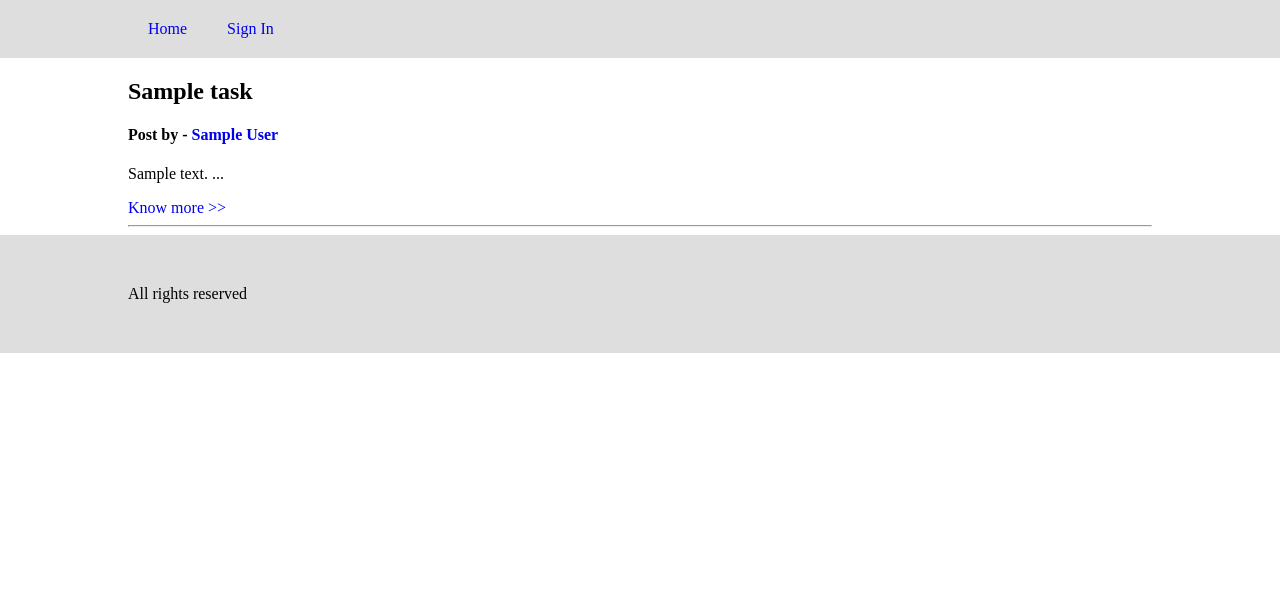
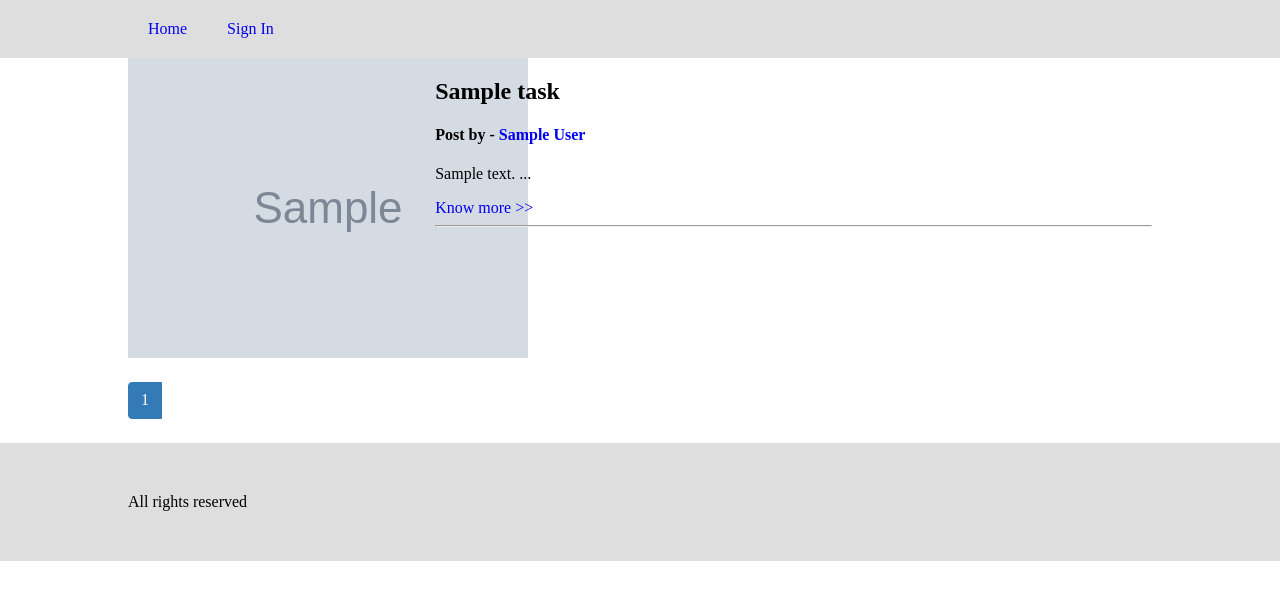
Before and after one commit to MasnykTaras/blog, a PHP site: page / in a window 1280 px wide. Shown: the top 600 px of the page. Run offline with PHP 8.4, Linux system fonts and the light colour scheme; tables that the repository leaves empty or names only in its code hold one stand-in row (values such as "Sample post"); grey boxes marked "Sample" are stand-in pictures; some libraries are stand-ins or nearby versions.

Commit message:
fixed pagination and upload file

```diff
--- a/components/Pagination.php
+++ b/components/Pagination.php
@@ -27,9 +27,9 @@
 
 			$view = '<ul class="pagination">';
 
-			for ($page = $limits[0]; $page  < $limits[1]; $page++) {
+			for ($page = $limits[0]; $page  <= $limits[1]; $page++) {
 				if($page == $this->currentPage){
-					$links .= '<li class="active">' . $page . '</li>';
+					$links .= '<li class="active"><a href="#">' . $page . '</a></li>';
 				}else{
 					$links .= $this->getLinks($page);
 				}
@@ -54,8 +54,8 @@
 			$currentUri = rtrim($_SERVER['REQUEST_URI'], '/') . '/';
 			$currentUri = preg_replace('~/page-[0-9]+~', '', $currentUri);
 
-			$view = '<li><a href="' . $currentUri . $this->index . $page . '">' . $text . '</a></li>';
-			return $view;
+			return '<li><a href="' . $currentUri . $this->index . $page . '">' . $text . '</a></li>';
+
 		}
 		private function limits()
 		{
@@ -64,7 +64,7 @@
 			$start = $left > 0 ? $left : 1;
 
 			if($start + self::MAXLINK <= $this->amountPage){
-				$end = $star > 1 ? $start +self::MAXLINK : self::MAXLINK;
+				$end = $star > 1 ? $start + self::MAXLINK : self::MAXLINK;
 			}else{
 				$end = $this->amountPage;
 				$start = $this->amountPage - self::MAXLINK > 0 ? $this->amountPage - self::MAXLINK : 1;
--- a/controllers/TaskController.php
+++ b/controllers/TaskController.php
@@ -42,7 +42,6 @@ class TaskController
         if(isset($_POST['submit'])){
            $subject = $_POST['subject'];
            $content = $_POST['content'];
-           $photo = $_POST['file'];
 
            $errors = false;
            if(!Task::checkSubject($subject)){
@@ -51,6 +50,8 @@ class TaskController
 
            $userId = User::checkLogged();
            if($errors == false){
+                $photo = Task::uploadFile();
+
                 $result = Task::addTask($subject, $content, $photo, $userId);
 
             }
--- a/models/Task.php
+++ b/models/Task.php
@@ -1,7 +1,9 @@
 <?php
 class Task
 {
-	const TASK_PER_PAGE = 1;
+	const TASK_PER_PAGE = 2;
+	const MAX_WIDTH = 320;
+    const MAX_HEIGHT = 240;
 	public static function viewAll($currentPage = 1)
 	{
 		$limit = self::TASK_PER_PAGE;
@@ -56,7 +58,7 @@ class Task
 		$result->bindParam(':subject', $subject, PDO::PARAM_STR);
 		$result->bindParam(':content', $content, PDO::PARAM_STR);
 		$result->bindParam(':id', $id, PDO::PARAM_INT);
-		$result->bindParam(':photo', $file, PDO::PARAM_STR);
+		$result->bindParam(':photo', $photo, PDO::PARAM_STR);
 
 		return $result->execute();
 	}
@@ -139,4 +141,75 @@ class Task
 		$result->setFetchMode(PDO::FETCH_ASSOC);
         return $result->fetch();
 	}
+	public static function uploadFile()
+		{
+
+			if (is_uploaded_file($_FILES["image"]["tmp_name"])){
+
+				Task::resize($_FILES["image"]["tmp_name"],$_FILES["image"]['name']);
+				if (!file_exists(ROOT.'/uploaded/')) {
+				    mkdir(ROOT.'/uploaded/', 0777, true);
+				}
+                  move_uploaded_file($_FILES["image"]["tmp_name"], ROOT.'/uploaded/'.$_FILES["image"]['name']);
+            }
+             return $_FILES["image"]['name'];
+		}
+		private static function resize($imageFile, $imageName)
+		{
+			list($originWidth, $originHeight) = getimagesize($imageFile);
+
+			if($originWidth > Task::MAX_WIDTH || $originHeight > Task::MAX_HEIGHT){
+
+				$extended = explode('.',strtolower($imageName));
+
+		    	$ratio = $originWidth/$originHeight;
+
+				$height = Task::MAX_WIDTH;
+				$width = Task::MAX_HEIGHT;
+
+		    	if((Task::MAX_WIDTH / Task::MAX_HEIGHT) > $ratio){
+
+		    		$width = Task::MAX_HEIGHT * $ratio;
+
+		    	}else{
+
+		    		$height = Task::MAX_WIDTH / $ratio;
+		    	}
+
+				$image = '';
+		    	if($extended[1] == 'git'){
+
+		    		$image = imagecreatefromgif($imageFile);
+
+		    	}else if($extended[1] == 'png'){
+
+		    		$image = imagecreatefrompng($imageFile);
+
+		    	}else{
+
+		    		$image = imagecreatefromjpeg($imageFile);
+		    	}
+
+		    	$newImage = imagecreatetruecolor($width, $height);
+
+	    		imagecopyresampled($newImage, $image ,0,0,0,0, $width, $height, $originWidth, $originHeight);
+
+	    		if($extended[1] == 'git'){
+
+		    		imagegif($newImage, $imageFile, 8);
+
+		    	}else if($extended[1] == 'png'){
+
+		    		imagepng($newImage, $imageFile, 8);
+
+		    	}else{
+
+		    		imagejpeg($newImage, $imageFile, 8);
+
+		    	}
+		    }else{
+		    	return false;
+		    }
+
+		}
 }
--- a/template/assets/css/main.css
+++ b/template/assets/css/main.css
@@ -56,6 +56,55 @@ footer{
 .form input[type='text'], .form input[type='email'], .form input[type='password']{
 	height: 30px;
 }
- .form textarea{
+.form textarea{
  	height: 150px;
  }
+.pagination{
+	display: inline-block;
+    padding-left: 0;
+    margin: 20px 0;
+    border-radius: 4px;
+}
+.pagination>li {
+    display: inline;
+}
+.pagination>li>a, .pagination>li>span {
+    position: relative;
+    float: left;
+    padding: 6px 12px;
+    margin-left: -1px;
+    line-height: 1.42857143;
+    color: #337ab7;
+    text-decoration: none;
+    background-color: #fff;
+    border: 1px solid #ddd;
+}
+.pagination>.active>a, .pagination>.active>a:focus, .pagination>.active>a:hover, .pagination>.active>span, .pagination>.active>span:focus, .pagination>.active>span:hover {
+    z-index: 3;
+    color: #fff;
+    cursor: default;
+    background-color: #337ab7;
+    border-color: #337ab7;
+}
+.pagination>li:first-child>a, .pagination>li:first-child>span {
+    margin-left: 0;
+    border-top-left-radius: 4px;
+    border-bottom-left-radius: 4px;
+}
+.image-area{
+
+	float: left;
+	width: 30%;
+}
+.content-area{
+	width: 70%;
+	float: left;
+}
+.pagination-area{
+	clear: both;
+}
+@media screen and (max-width: 1024px){
+	.container{
+		max-width: 720px;
+	}
+}
--- a/view/layouts/header.php
+++ b/view/layouts/header.php
@@ -2,7 +2,7 @@
 <html>
 <head>
 	<title>Ask a questions</title>
-	<link rel="stylesheet" type="text/css" href="/template/assets/css/main.css">
+	<link rel="stylesheet" type="text/css" href="\template\assets\css\main.css">
 </head>
 <body>
 	<div class="nav clear">
--- a/view/task/index.php
+++ b/view/task/index.php
@@ -2,14 +2,19 @@
 	<div class="container">
 		<?php foreach ($tasksList as $taskList): ?>
 			<div>
-				<h2><?php echo $taskList['subject']; ?></h2>
-				<h4>Post by - <a href="/archive/<?php echo $taskList['user_id']?>"><?php echo $taskList['name']?></a></h4>
-				<p><?php echo Task::getShortContent($taskList['content']); ?></p>
-				<a href="task/<?php echo $taskList['id']; ?>">Know more >></a>
-				<hr>
+				<div class="image-area">
+					<img src="/uploaded/<?php echo $taskList['image']; ?>" class="img-responsive image">
+				</div>
+				<div class="content-area">
+					<h2><?php echo $taskList['subject']; ?></h2>
+					<h4>Post by - <a href="/archive/<?php echo $taskList['user_id']?>"><?php echo $taskList['name']?></a></h4>
+					<p><?php echo Task::getShortContent($taskList['content']); ?></p>
+					<a href="task/<?php echo $taskList['id']; ?>">Know more >></a>
+					<hr>
+				</div>
 			</div>
 		<?php endforeach; ?>
-		<div class="col-xs-12">
+		<div class="pagination-area">
 			<?php echo $pagination->get(); ?>
 		</div>
 	</div>
```
Also changed, not shown: view/task/add.php (+4 -4 lines), 1 other file.
